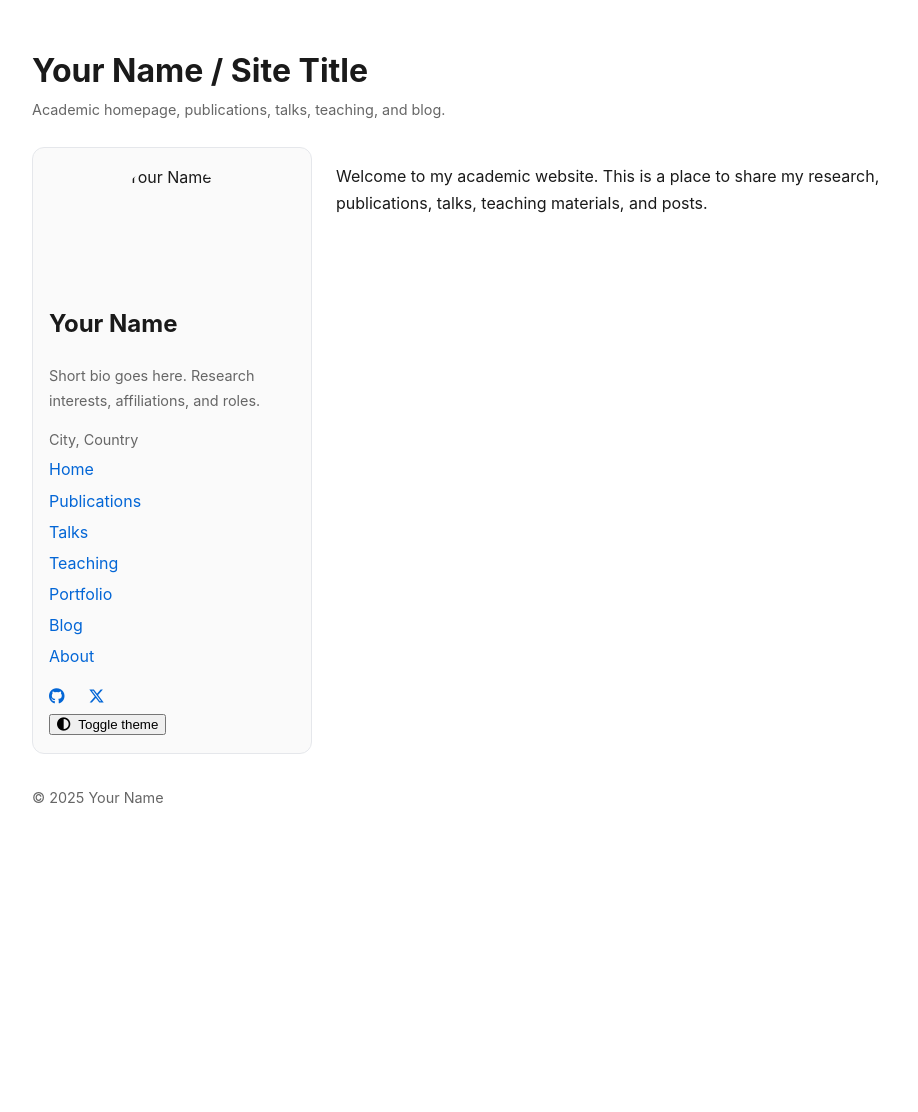
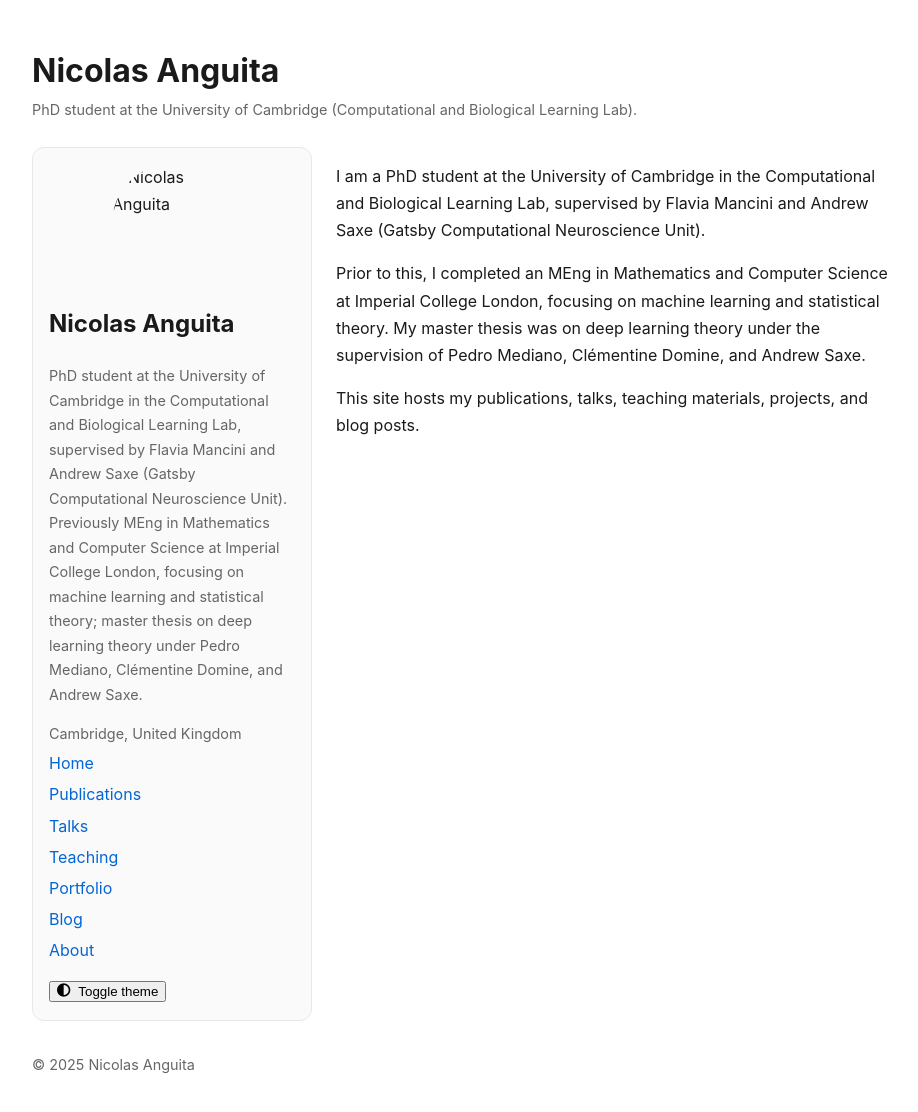
Before and after one commit to nanguita/nanguita.github.io, a Jekyll site: the page built from _pages/about.md, in a window 1280 px wide and 1137 px high. Shown: the top 1112 px of the window, without its empty margins (178-1096 px from the left). Built offline with Jekyll 4.4.1, drawn with Linux system fonts in a browser that asks for light colours; a style sheet for code colours, icons or effects is not loaded.

Commit message:
adding personal information

```diff
--- a/_config.yml
+++ b/_config.yml
@@ -1,27 +1,27 @@
-title: "Your Name / Site Title"
-description: "Academic homepage, publications, talks, teaching, and blog."
+title: "Nicolas Anguita"
+description: "PhD student at the University of Cambridge (Computational and Biological Learning Lab)."
 url: "" # e.g., https://username.github.io
 baseurl: "" # e.g., /repo-name if using project pages
 
 author:
-  name: "Your Name"
+  name: "Nicolas Anguita"
   avatar: "/assets/img/profile.jpg"
-  bio: "Short bio goes here. Research interests, affiliations, and roles."
-  location: "City, Country"
-  email: "you@example.com"
+  bio: "PhD student at the University of Cambridge in the Computational and Biological Learning Lab, supervised by Flavia Mancini and Andrew Saxe (Gatsby Computational Neuroscience Unit). Previously MEng in Mathematics and Computer Science at Imperial College London, focusing on machine learning and statistical theory; master thesis on deep learning theory under Pedro Mediano, Clémentine Domine, and Andrew Saxe."
+  location: "Cambridge, United Kingdom"
+  email: ""
   links:
-    - label: GitHub
-      icon: fab fa-github
-      url: "https://github.com/yourusername"
     - label: Google Scholar
       icon: ai ai-google-scholar
-      url: "https://scholar.google.com/citations?user=XXXX"
-    - label: ORCID
-      icon: ai ai-orcid
-      url: "https://orcid.org/0000-0000-0000-0000"
-    - label: Twitter
-      icon: fab fa-x-twitter
-      url: "https://twitter.com/yourusername"
+      url: "https://scholar.google.com/citations?user=dRsfofAAAAAJ&hl=es"
+    # - label: GitHub
+    #   icon: fab fa-github
+    #   url: "https://github.com/yourusername"
+    # - label: ORCID
+    #   icon: ai ai-orcid
+    #   url: "https://orcid.org/0000-0000-0000-0000"
+    # - label: Twitter
+    #   icon: fab fa-x-twitter
+    #   url: "https://twitter.com/yourusername"
 
 permalink: "/:categories/:year/:month/:day/:title/"
 markdown: kramdown
--- a/_pages/about.md
+++ b/_pages/about.md
@@ -4,4 +4,8 @@ title: About
 permalink: /about/
 ---
 
-Welcome to my academic website. This is a place to share my research, publications, talks, teaching materials, and posts.
+I am a PhD student at the University of Cambridge in the Computational and Biological Learning Lab, supervised by Flavia Mancini and Andrew Saxe (Gatsby Computational Neuroscience Unit).
+
+Prior to this, I completed an MEng in Mathematics and Computer Science at Imperial College London, focusing on machine learning and statistical theory. My master thesis was on deep learning theory under the supervision of Pedro Mediano, Clémentine Domine, and Andrew Saxe.
+
+This site hosts my publications, talks, teaching materials, projects, and blog posts.
```
